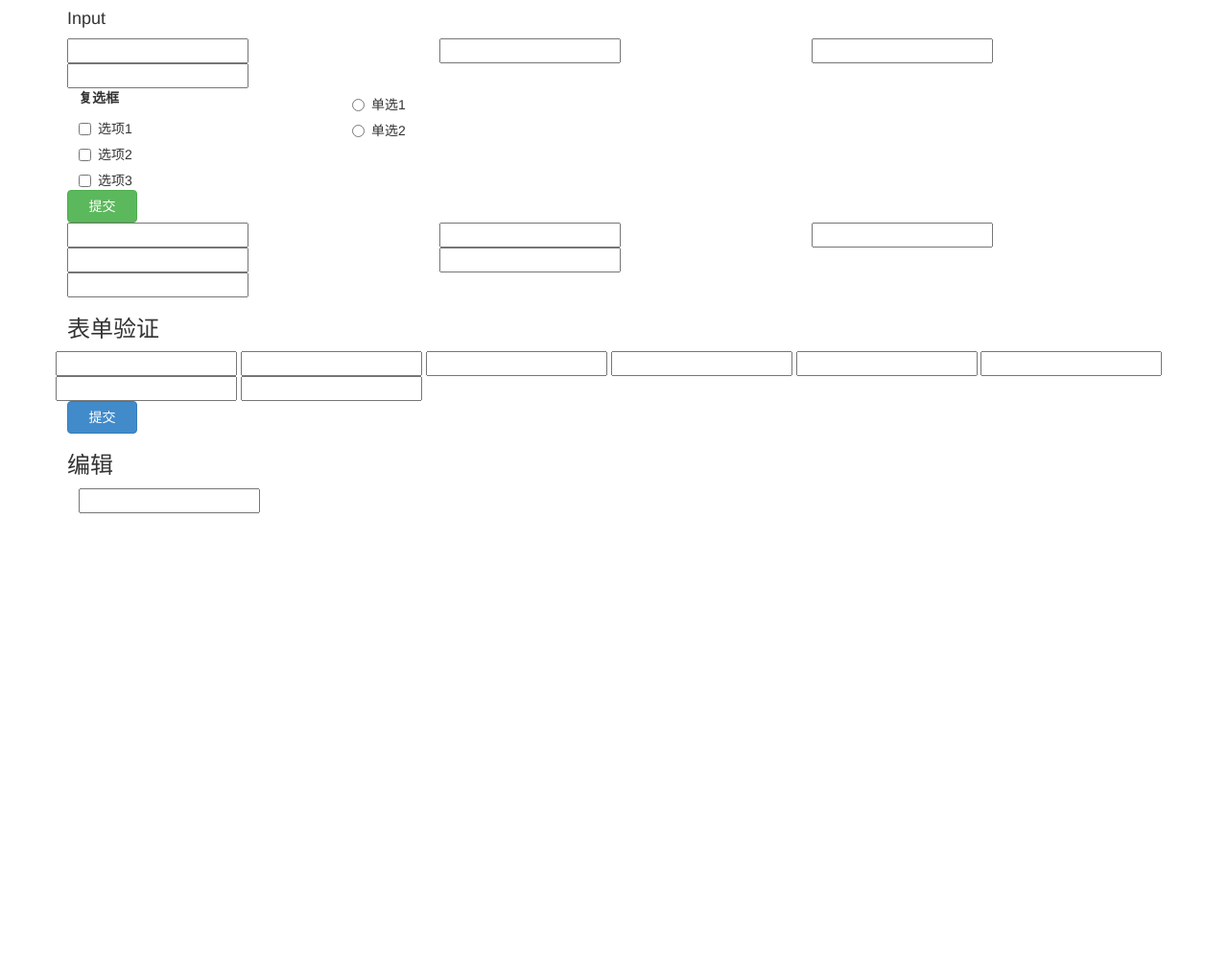
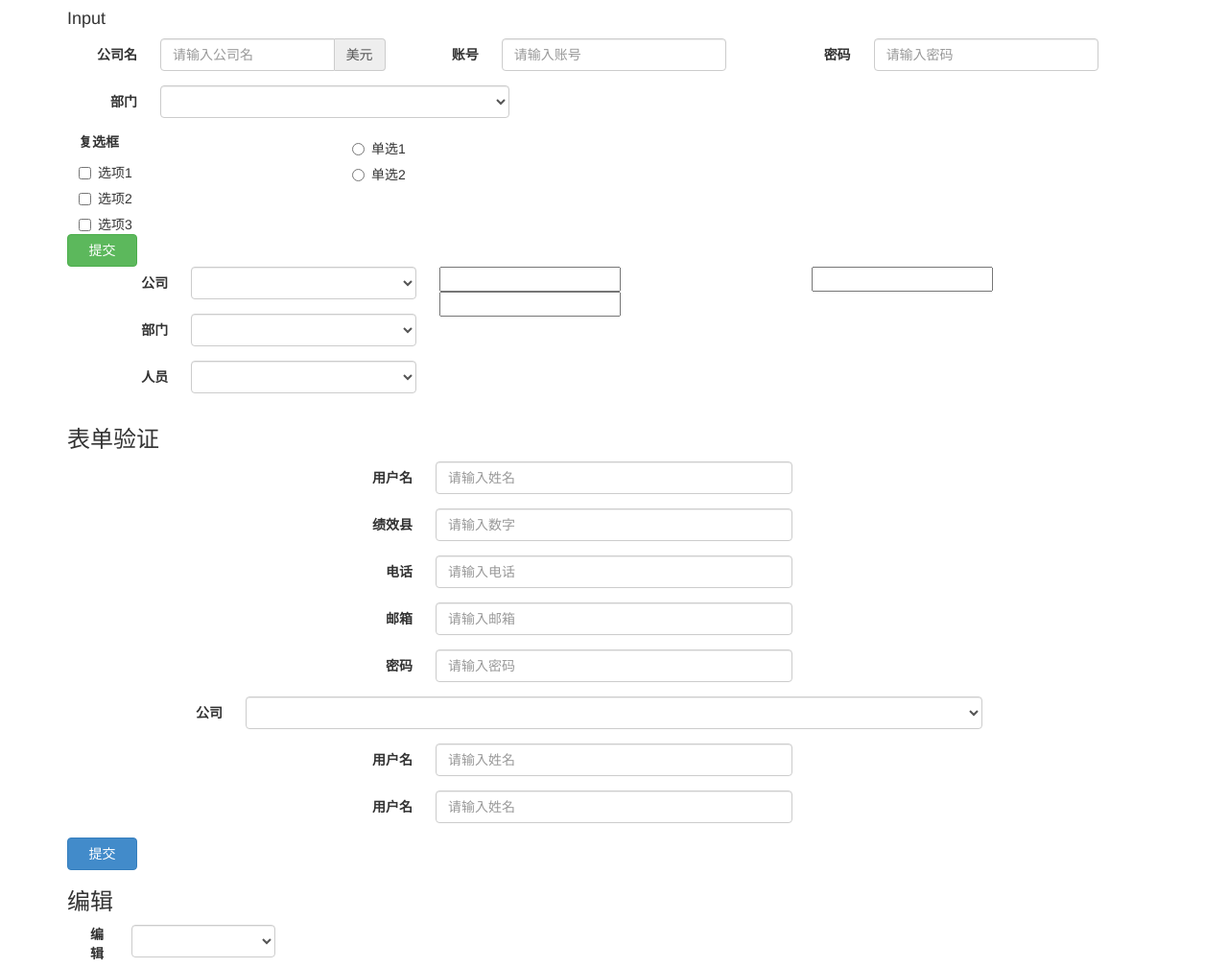
Before and after one commit to wangxiaotian/components, a website: page input/index.html in a window 1280 px wide. Shown: the whole page at 96% size. Before the commit the page ends 800 px from the top, so only its background shows below. Drawn offline with Linux system fonts and the light colour scheme.

Commit message:
select-edit

```diff
--- a/input/api/select.json
+++ b/input/api/select.json
@@ -29,6 +29,181 @@
 			"updated_at": "2017-03-1315: 32: 54",
 			"departmentCount": 2,
 			"userCount": 1
+		},{
+			"id": 4,
+			"name": "众仙",
+			"created_at": "2017-03-1315:32:52",
+			"updated_at": "2017-03-1315: 32: 54",
+			"departmentCount": 2,
+			"userCount": 1
+		},{
+			"id": 4,
+			"name": "众仙",
+			"created_at": "2017-03-1315:32:52",
+			"updated_at": "2017-03-1315: 32: 54",
+			"departmentCount": 2,
+			"userCount": 1
+		},{
+			"id": 4,
+			"name": "众仙",
+			"created_at": "2017-03-1315:32:52",
+			"updated_at": "2017-03-1315: 32: 54",
+			"departmentCount": 2,
+			"userCount": 1
+		},{
+			"id": 4,
+			"name": "众仙",
+			"created_at": "2017-03-1315:32:52",
+			"updated_at": "2017-03-1315: 32: 54",
+			"departmentCount": 2,
+			"userCount": 1
+		},{
+			"id": 4,
+			"name": "众仙",
+			"created_at": "2017-03-1315:32:52",
+			"updated_at": "2017-03-1315: 32: 54",
+			"departmentCount": 2,
+			"userCount": 1
+		},{
+			"id": 4,
+			"name": "众仙",
+			"created_at": "2017-03-1315:32:52",
+			"updated_at": "2017-03-1315: 32: 54",
+			"departmentCount": 2,
+			"userCount": 1
+		},{
+			"id": 4,
+			"name": "众仙",
+			"created_at": "2017-03-1315:32:52",
+			"updated_at": "2017-03-1315: 32: 54",
+			"departmentCount": 2,
+			"userCount": 1
+		},{
+			"id": 4,
+			"name": "众仙",
+			"created_at": "2017-03-1315:32:52",
+			"updated_at": "2017-03-1315: 32: 54",
+			"departmentCount": 2,
+			"userCount": 1
+		},{
+			"id": 4,
+			"name": "众仙",
+			"created_at": "2017-03-1315:32:52",
+			"updated_at": "2017-03-1315: 32: 54",
+			"departmentCount": 2,
+			"userCount": 1
+		},{
+			"id": 4,
+			"name": "众仙",
+			"created_at": "2017-03-1315:32:52",
+			"updated_at": "2017-03-1315: 32: 54",
+			"departmentCount": 2,
+			"userCount": 1
+		},{
+			"id": 4,
+			"name": "众仙",
+			"created_at": "2017-03-1315:32:52",
+			"updated_at": "2017-03-1315: 32: 54",
+			"departmentCount": 2,
+			"userCount": 1
+		},{
+			"id": 4,
+			"name": "众仙",
+			"created_at": "2017-03-1315:32:52",
+			"updated_at": "2017-03-1315: 32: 54",
+			"departmentCount": 2,
+			"userCount": 1
+		},{
+			"id": 4,
+			"name": "众仙",
+			"created_at": "2017-03-1315:32:52",
+			"updated_at": "2017-03-1315: 32: 54",
+			"departmentCount": 2,
+			"userCount": 1
+		},{
+			"id": 4,
+			"name": "众仙",
+			"created_at": "2017-03-1315:32:52",
+			"updated_at": "2017-03-1315: 32: 54",
+			"departmentCount": 2,
+			"userCount": 1
+		},{
+			"id": 4,
+			"name": "众仙",
+			"created_at": "2017-03-1315:32:52",
+			"updated_at": "2017-03-1315: 32: 54",
+			"departmentCount": 2,
+			"userCount": 1
+		},{
+			"id": 4,
+			"name": "众仙",
+			"created_at": "2017-03-1315:32:52",
+			"updated_at": "2017-03-1315: 32: 54",
+			"departmentCount": 2,
+			"userCount": 1
+		},{
+			"id": 4,
+			"name": "众仙",
+			"created_at": "2017-03-1315:32:52",
+			"updated_at": "2017-03-1315: 32: 54",
+			"departmentCount": 2,
+			"userCount": 1
+		},{
+			"id": 4,
+			"name": "众仙",
+			"created_at": "2017-03-1315:32:52",
+			"updated_at": "2017-03-1315: 32: 54",
+			"departmentCount": 2,
+			"userCount": 1
+		},{
+			"id": 4,
+			"name": "众仙",
+			"created_at": "2017-03-1315:32:52",
+			"updated_at": "2017-03-1315: 32: 54",
+			"departmentCount": 2,
+			"userCount": 1
+		},{
+			"id": 4,
+			"name": "众仙",
+			"created_at": "2017-03-1315:32:52",
+			"updated_at": "2017-03-1315: 32: 54",
+			"departmentCount": 2,
+			"userCount": 1
+		},{
+			"id": 4,
+			"name": "众仙",
+			"created_at": "2017-03-1315:32:52",
+			"updated_at": "2017-03-1315: 32: 54",
+			"departmentCount": 2,
+			"userCount": 1
+		},{
+			"id": 4,
+			"name": "众仙",
+			"created_at": "2017-03-1315:32:52",
+			"updated_at": "2017-03-1315: 32: 54",
+			"departmentCount": 2,
+			"userCount": 1
+		},{
+			"id": 4,
+			"name": "众仙",
+			"created_at": "2017-03-1315:32:52",
+			"updated_at": "2017-03-1315: 32: 54",
+			"departmentCount": 2,
+			"userCount": 1
+		},{
+			"id": 4,
+			"name": "众仙",
+			"created_at": "2017-03-1315:32:52",
+			"updated_at": "2017-03-1315: 32: 54",
+			"departmentCount": 2,
+			"userCount": 1
+		},{
+			"id": 4,
+			"name": "众仙",
+			"created_at": "2017-03-1315:32:52",
+			"updated_at": "2017-03-1315: 32: 54",
+			"departmentCount": 2,
+			"userCount": 1
 		}],
 		"allCount":4
 	}
--- a/input/index.html
+++ b/input/index.html
@@ -5,9 +5,11 @@
     <meta charset="UTF-8">
     <title>文本输入组件</title>
     <link rel="stylesheet" href="/lib/css/bootstrap.min.css">
+
     <script src="/lib/js/jquery.min.js"></script>
     <script src="/lib/js/bootstrap.min.js"></script>
     <script src="/lib/js/jquery.validate.min.js"></script>
+    <script src = "/lib/util.js"></script>
     <script src="/lib/js/doT.js"></script>
     <script src = "/dest/test.js"></script>
     <script src="../popup/popup.js"></script>
@@ -126,7 +128,7 @@
             </div>
         </div>
     </div>
-    <script>
+    <!-- <script>
         $(function(){
             promise('api/select.json').then(function(res){
                 var res = res.code;
@@ -135,9 +137,9 @@
                 alert(res.message)
             })
         })
-    </script>
+    </script> -->
     <script>
-    /*$(function() {
+    $(function() {
         document.cookie = 'name = test';
         console.log(document.cookie);
         //  初始化文本输入
@@ -345,7 +347,7 @@
                 // window.location.href = '/table'
             }
         });
-    })*/
+    })
     </script>
 </body>
 
--- a/input/tpl/select.html
+++ b/input/tpl/select.html
@@ -1,7 +1,5 @@
 {{~ it: item}}
-	{{? item.id}}
-	<option value="{{= item.id}}">{{= item.name}}</option>
-	{{??}}
-	<option value="">{{= item.name}}</option>
-	{{?}}
+
+	<li value = "{{= item.id}}"><a href="javascript:;">{{= item.name}}</a></li>
+
 {{~}}
```
Also changed, not shown: input/select-edit.html (+53 -1 lines), input/select-edit.js (+87 -9 lines), input/tpl/select1.html (added, +7 -0 lines).
